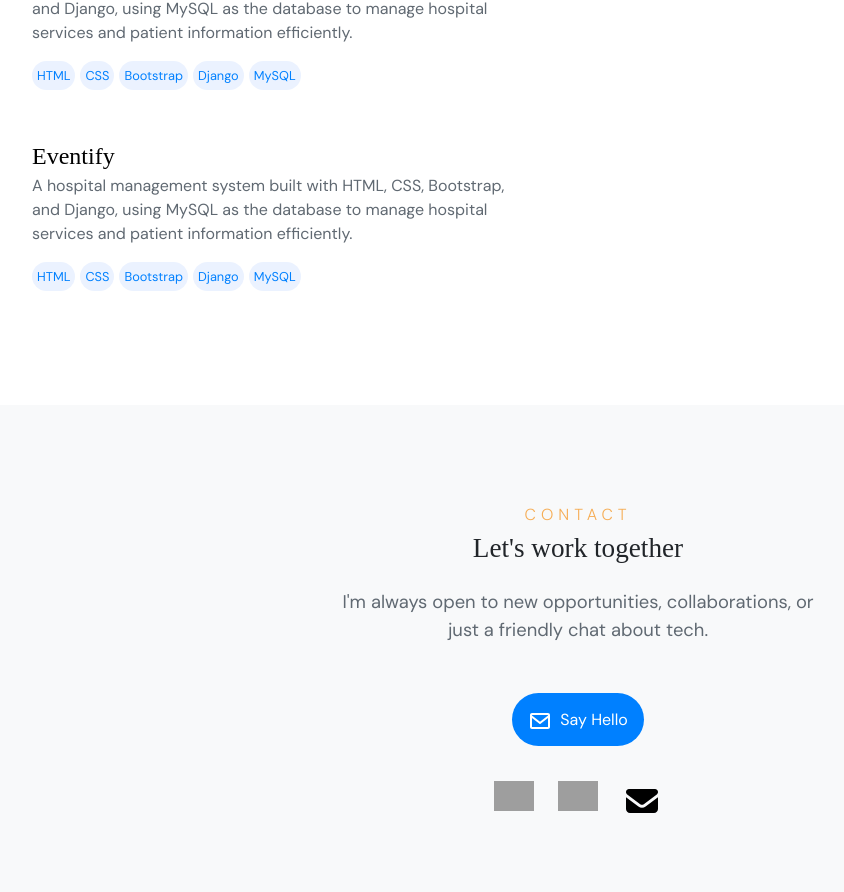
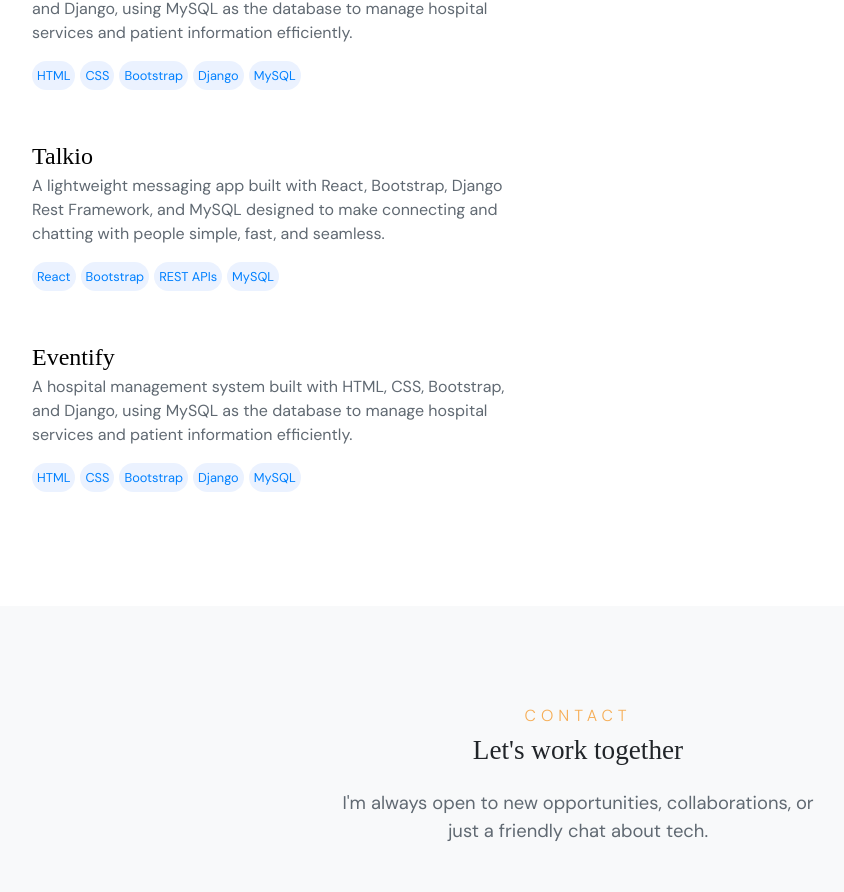
Before and after one commit to CodeOmari/Portfolio, a React (Vite) app: page / in a window 1280 px wide. Shown: the part 1753-2645 px from the top of the page, without its empty margins (62-906 px from the left). Built offline with nearby package versions, Linux system fonts and the light colour scheme; grey boxes are pictures that could not be loaded; a web font is replaced by a local one.

Commit message:
add new project to the projects section

```diff
--- a/src/components/projects.jsx
+++ b/src/components/projects.jsx
@@ -30,6 +30,23 @@ export default function Projects() {
             </div>
             <div className="container project-container p-4">
                 <div className="project-name">
+                    <a href="https://talkio-gray.vercel.app/" target='_blank'>Talkio</a>
+                </div>
+                <div className="project-description">
+                    <p>
+                        A lightweight messaging app built with React, Bootstrap, Django Rest Framework, and MySQL
+                        designed to make connecting and chatting with people simple, fast, and seamless.
+                    </p>
+                    <div className="lang-box d-flex">
+                        <button className='rounded-pill language'>React</button>
+                        <button className='rounded-pill language'>Bootstrap</button>
+                        <button className='rounded-pill language'>REST APIs</button>
+                        <button className='rounded-pill language'>MySQL</button>
+                    </div>
+                </div>
+            </div>
+            <div className="container project-container p-4">
+                <div className="project-name">
                     <a href="https://codeomari.pythonanywhere.com/" target='_blank'>Eventify</a>
                 </div>
                 <div className="project-description">
```
